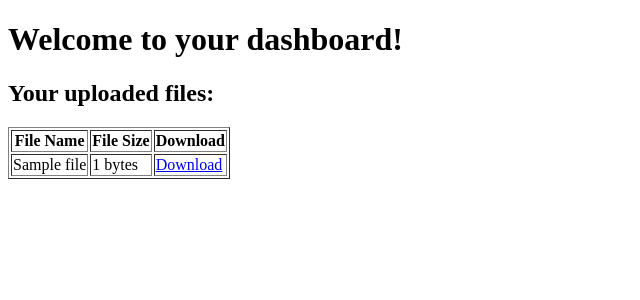
After one commit to Pradeepbgs/django, a Django app: template posts/templates/dashboard.html in a window 1280 px wide. The commit adds this page. Shown: the top 300 px of the page, without its empty margins (0-640 px from the left). Run offline with Django 5.2, Linux system fonts and the light colour scheme; the template is opened without the code that fills it: most values are stand-ins (such as "Sample title", 1, 10 or a date in 2020); parts of the project's set-up code (start-up, migrations or seed data) failed here and were passed over.

Commit message:
making dashboard

```diff
--- a/myapp/templates/login.html
+++ b/myapp/templates/login.html
@@ -14,7 +14,7 @@
         <div class="card mt-5">
           <div class="card-body">
             <h5 class="card-title text-center">Login</h5>
-            <form>
+            <form action="/login/" method="POST">
               <div class="mb-3">
                 <label for="username" class="form-label">Username</label>
                 <input type="text" class="form-control" id="username" name="username">
--- a/myapp/templates/navbar.html
+++ b/myapp/templates/navbar.html
@@ -7,7 +7,7 @@
       <div class="collapse navbar-collapse" id="navbarNav">
         <ul class="navbar-nav ms-auto">
           <li class="nav-item">
-            <a class="nav-link active" aria-current="page" href="#">Dashboard</a>
+            <a class="nav-link active" aria-current="page" href="/posts/all-post/">Dashboard</a>
           </li>
         </ul>
       </div>
--- a/myapp/urls.py
+++ b/myapp/urls.py
@@ -5,5 +5,5 @@ urlpatterns = [
     path('', views.get_home_page, name='get_home_page'),
     path('register/', views.register, name='register'),
     path('login/', views.user_login, name='user_login'),
-    path('logout/', views.user_logout, name='user_logout')
+    path('logout/', views.user_logout, name='user_logout'),
 ]
--- /dev/null
+++ b/posts/templates/dashboard.html
@@ -0,0 +1,28 @@
+<!DOCTYPE html>
+<html>
+<head>
+  <title>Dashboard</title>
+</head>
+<body>
+  <h1>Welcome to your dashboard!</h1>
+  <h2>Your uploaded files:</h2>
+  <table border="1">
+    <tr>
+      <th>File Name</th>
+      <th>File Size</th>
+      <th>Download</th>
+    </tr>
+    {% for file in user_files %}
+    <tr>
+      <td>{{ file.name }}</td>
+      <td>{{ file.size }} bytes</td>
+      <td><a href="{{ file.url }}">Download</a></td>
+    </tr>
+    {% empty %}
+    <tr>
+      <td colspan="3">No files uploaded yet.</td>
+    </tr>
+    {% endfor %}
+  </table>
+</body>
+</html>
--- a/posts/views.py
+++ b/posts/views.py
@@ -1,5 +1,6 @@
 import tempfile
 import os
+from django.shortcuts import render, redirect
 from django.http import JsonResponse
 from django.views.decorators.csrf import csrf_exempt
 from django.contrib.auth.decorators import login_required
@@ -46,7 +47,6 @@ def create_post(request):
 @csrf_exempt
 @login_required
 def get_all_post(request):
-
     if request.method == 'GET':
         user = request.user
         posts = ImagePost.objects.filter(user=user.id)
@@ -57,10 +57,8 @@ def get_all_post(request):
                 'image': post.image.url,
                 'caption': post.caption
             })
+        return render(request, 'dashboard.html', context={'data':data})
 
-        return JsonResponse({'data': data})
-
-    return JsonResponse({'error': 'Invalid request method'})
 
 
 @csrf_exempt
```
Also changed, not shown: db.sqlite3.
